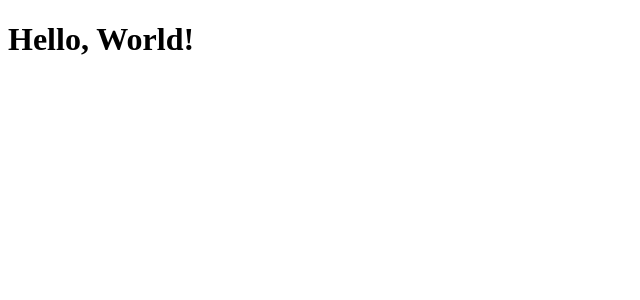
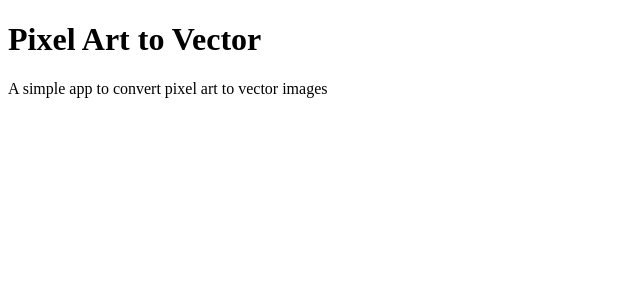
Before and after one commit to hilde801/pixel-art-to-vector, a React (Vite) app: page / in a window 1280 px wide. Shown: the top 300 px of the page, without its empty margins (0-640 px from the left). Built offline with nearby package versions, Linux system fonts and the light colour scheme.

Commit message:
Added the AppComponent component

```diff
--- /dev/null
+++ b/src/components/appcomponent/index.tsx
@@ -0,0 +1,13 @@
+import { FC } from "react";
+import { useTranslation } from "react-i18next";
+
+export const AppComponent: FC = () => {
+	const { t } = useTranslation();
+
+	return (
+		<>
+			<h1>{t("headerComponent:title")}</h1>
+			<p>{t("headerComponent:description")}</p>
+		</>
+	);
+};
--- a/src/main.tsx
+++ b/src/main.tsx
@@ -1,7 +1,8 @@
 import { Root, createRoot } from "react-dom/client";
+import { AppComponent } from "./components/appcomponent";
 import "./i18next";
 
 const rootElement: HTMLElement = document.getElementById("root")!,
 	root: Root = createRoot(rootElement);
 
-root.render(<h1>Hello, World!</h1>);
+root.render(<AppComponent />);
```
